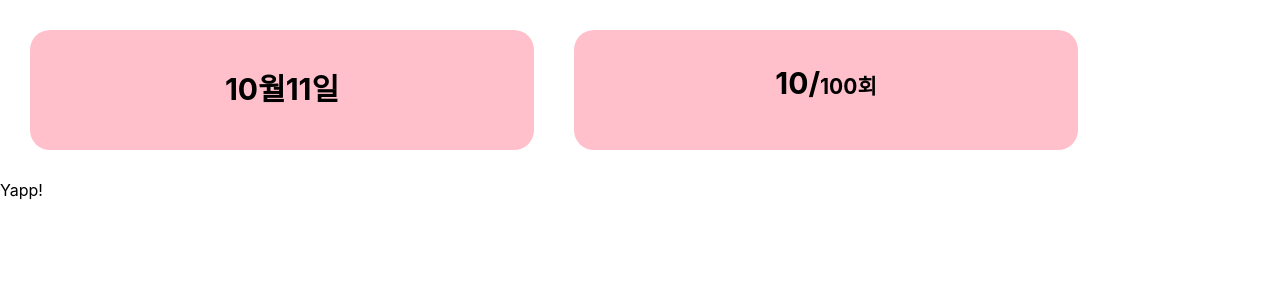
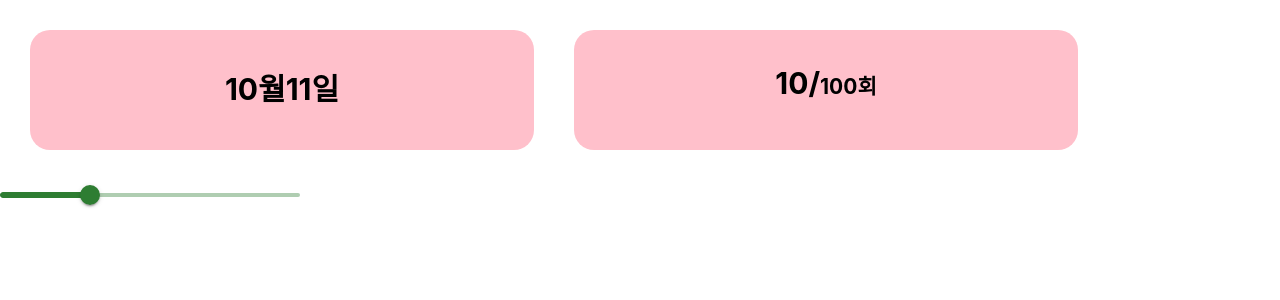
Before and after one commit to dohvely/jumppal_react, a React (Create React App) app: page / in a window 1280 px wide. Shown: the top 300 px of the page. Built offline with nearby package versions, Linux system fonts and the light colour scheme.

Commit message:
#메인 - mui Slider 추가

```diff
--- a/src/views/MainBoard.js
+++ b/src/views/MainBoard.js
@@ -1,5 +1,5 @@
-
 import CommonUtil from '../js/common.util.js'
+import Slider from '@mui/material/Slider'
 
 function MainBoard() {
 
@@ -15,7 +15,13 @@ function MainBoard() {
         <div className="box">{CommonUtil.dateToMMDDKoreanFormat({ date: today })}</div>
         <div className="box">10/<span>100회</span></div>
       </div>
-      Yapp!
+      <Slider
+        defaultValue={30}
+        sx={{
+          width: 300,
+          color: 'success.main'
+        }}
+      ></Slider>
     </section>
   )
 
```
